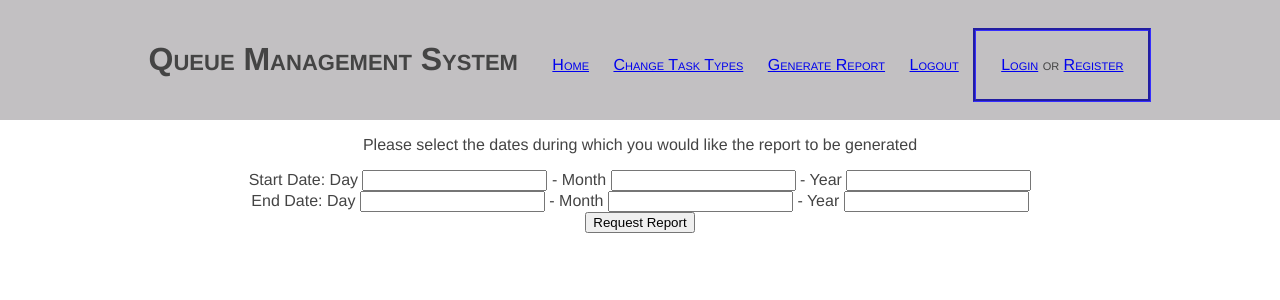
After one commit to AndreasThinks/FlaskQueueManager, a Flask app: page /report in a window 1280 px wide. The commit adds this page. Shown: the top 300 px of the page. Run offline with Flask 2, Linux system fonts and the light colour scheme.

Commit message:
further bugfixing.  Report interface implemented

```diff
--- a/app/forms.py
+++ b/app/forms.py
@@ -1,6 +1,6 @@
 from flask.ext.wtf import Form
-from wtforms import TextField, BooleanField
-from wtforms.validators import Required
+from wtforms import TextField, BooleanField, PasswordField, IntegerField
+from wtforms.validators import Required, length
 
 class AddTask(Form):
     name = TextField('name', validators = [Required()])
@@ -14,8 +14,20 @@ class AddType(Form):
 
 class LoginForm(Form):
     username = TextField('Username', validators = [Required()])
-    password = TextField('password', validators = [Required()])
+    password = PasswordField('password', validators = [Required()])
 
     def __init__(self, *args, **kwargs):
         kwargs['csrf_enabled'] = False
         super(LoginForm, self).__init__(*args, **kwargs)
+
+class ReportForm(Form):
+    day_from = IntegerField('Day From', validators = [Required(), length(2)])
+    month_from = IntegerField('Day From', validators = [Required(), length(2)])
+    year_from = IntegerField('Day From', validators = [Required(), length(4)])
+    day_to = IntegerField('Day From', validators = [Required(), length(2)])
+    month_to = IntegerField('Day From', validators = [Required(), length(2)])
+    year_to = IntegerField('Day From', validators = [Required(), length(4)])
+
+    def __init__(self, *args, **kwargs):
+        kwargs['csrf_enabled'] = False
+        super(ReportForm, self).__init__(*args, **kwargs)
--- a/app/static/css/main.css
+++ b/app/static/css/main.css
@@ -46,3 +46,28 @@ div.task_type_button {
     padding-top: 10px;
     padding-bottom: 10px;
 }
+
+
+div.task_type a {
+    font-weight: bold;
+    color: #f02d2d;
+    font-size: 10px;
+    text-decoration: none;
+    font-variant: small-caps;
+    text-transform: uppercase;
+    margin-left: 30px;
+}
+
+div.task_type {
+    width: 350px;
+    border-style: solid;
+
+    border-color: #7d2ce8;
+    margin:0 auto;
+        margin-top: 10px;
+}
+
+#intro_bar {
+    background-color: #c2c0c2;
+    font-variant: small-caps;
+}
--- a/app/templates/base.html
+++ b/app/templates/base.html
@@ -9,7 +9,7 @@
     <div id="logo"><h1>Queue Management System</h1></div>
     <p><a href={{url_for('index')}}>Home</a></p>
     <p><a href={{url_for('types_admin')}}>Change Task Types</a></p>
-    <p>Reports</p>
+    <p><a href={{url_for('report')}}>Generate Report</a></p>
     <p><a href={{url_for('logout')}}>Logout</a></p>
     <div id="user_box">{% if anonymous==False %}Current User: {{current_user.id}}
     {% else %}
--- /dev/null
+++ b/app/templates/report.html
@@ -0,0 +1,16 @@
+{% extends "base.html" %}
+{% block content %}
+<p>Please select the dates during which you would like the report to be generated</p>
+
+<form action="index" method="POST" name="ReportForm">
+        Start Date:
+        Day {{form.day_from(size=2)}} - Month {{form.month_from(size=2)}} - Year {{form.year_from(size=4)}}
+    <br>
+        End Date:
+        Day {{form.day_to(size=2)}} - Month {{form.month_to(size=2)}} - Year {{form.year_to(size=4)}}
+
+    <br><input type="submit" value="Request Report">
+</form>
+
+
+{% endblock %}
--- a/app/views.py
+++ b/app/views.py
@@ -1,6 +1,6 @@
 from flask import render_template, session, redirect, request, flash, url_for
 from app import app, db
-from forms import LoginForm, AddTask, AddType
+from forms import LoginForm, AddTask, AddType, ReportForm
 from models import User, Task, Types
 import datetime
 import flask_login
@@ -19,6 +19,11 @@ def load_user(userid):
 def logout():
     logout_user()
     return redirect('/index')
+
+@app.route("/report", methods=["GET", "POST"])
+def report():
+    form = ReportForm()
+    return render_template("report.html", form=form)
 
 @app.route("/register", methods=["GET", "POST"])
 def register():
@@ -61,15 +66,15 @@ def index():
         new_dict = {x : task}
         task_types_dict.update(new_dict)
         x += 1
-    user = { 'nickname': 'Dan'}  # fake user
-    #tasks = {1: 'passport', 2: 'eat', 3: 'Amazing'}
     tasks = {}
     all_tasks = Task.query.all()
     start_hour = 0
     start_minute = 0
     if len(all_tasks) > 1:
-        task_no = len(all_tasks) - 1
-        task_no_type = task_types_dict[all_tasks[len(all_tasks)-1].type]
+        #task_no = len(all_tasks) - 1
+        all_tasks_user = Task.query.filter_by(user_id=current_user.id).all()
+        task_no = len(all_tasks_user)
+        task_no_type = all_tasks_user[-1].type_label
         previous_no = int(len(all_tasks) - 2)
         previous_task = Task.query.get(previous_no)
         start_hour = str(previous_task.end_hour)
@@ -97,7 +102,6 @@ def index():
       #  return redirect('/add_task')
     return render_template("index.html",
         title = 'Home',
-        user = user,
         task_no = task_no,
         task_no_type = task_no_type,
         form = form,
```
